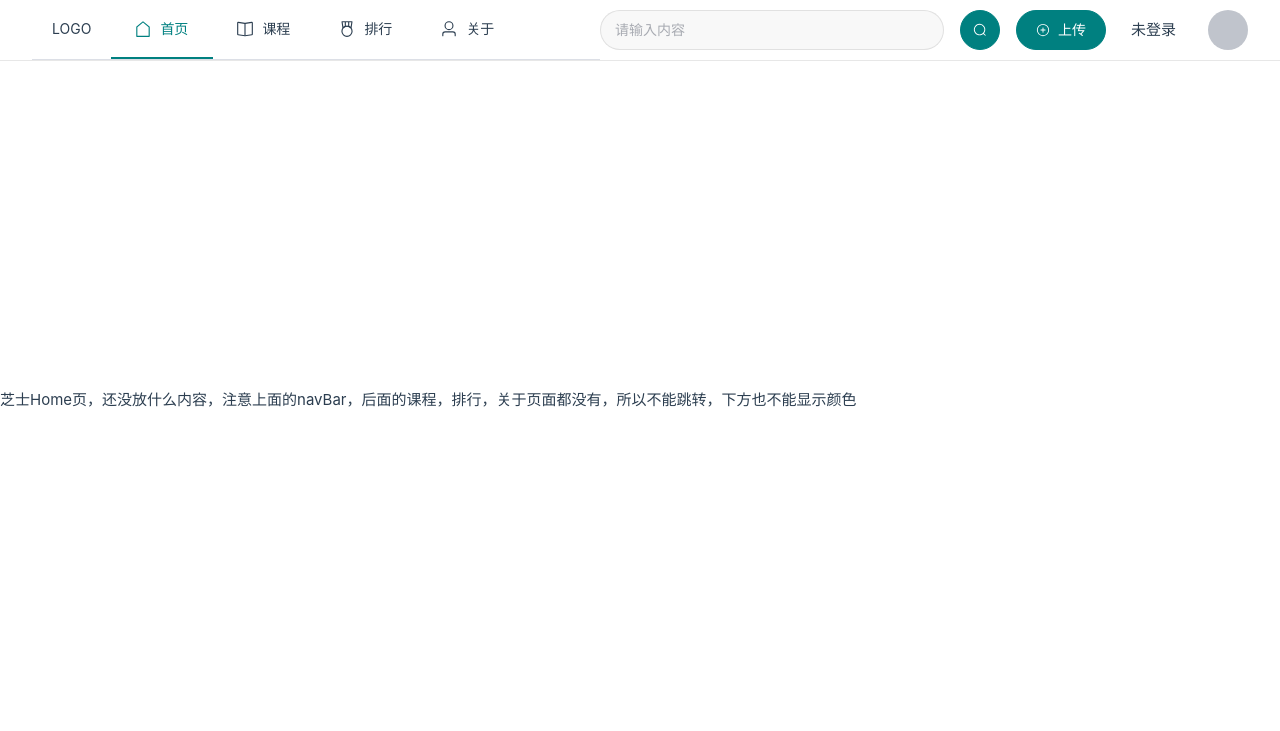
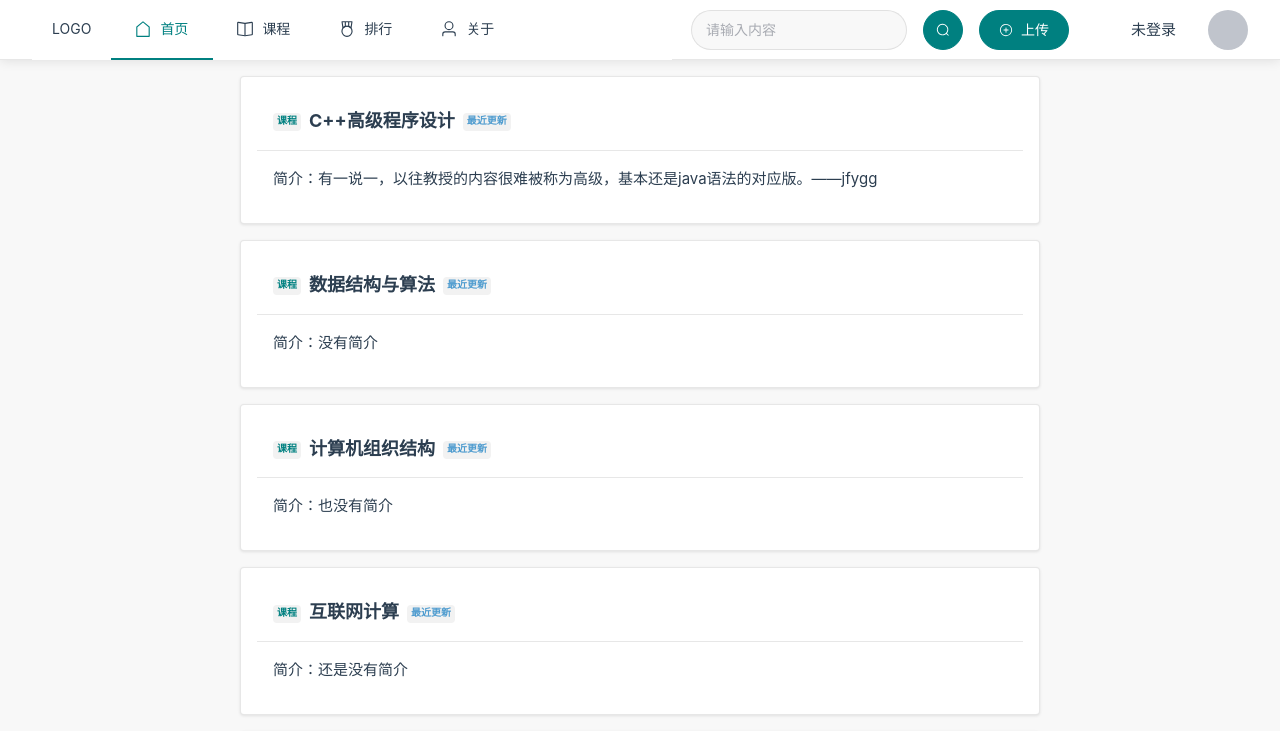
Before and after one commit to RashawnXue/Internet-Computing-WEB, a Vue app in the folder vue/: page /#/ in a window 1280 px wide. Shown: the top 731 px of the page. Built offline with nearby package versions, Linux system fonts and the light colour scheme.

Commit message:
Home Page v1.0

```diff
--- a/vue/index.html
+++ b/vue/index.html
@@ -6,7 +6,7 @@
     <meta name="viewport" content="width=device-width, initial-scale=1.0">
     <title>Vite App</title>
   </head>
-  <body>
+  <body style="background-color: var(--color-background-soft);">
     <div id="app"></div>
     <script type="module" src="/src/main.js"></script>
   </body>
--- a/vue/src/App.vue
+++ b/vue/src/App.vue
@@ -1,23 +1,26 @@
 <script setup>
 import NavigationBar from './components/NavigationBar.vue';
+
 </script>
 
 <template>
-  <header style="position: fixed; top: 0; width: 100%;">
-    <!--使用 router-link 组件进行导航 -->
-    <!--通过传递 `to` 来指定链接 -->
-    <!--`<router-link>` 将呈现一个带有正确 `href` 属性的 `<a>` 标签-->
-    <!-- <router-link to="/">返回首页</router-link> -->
-    <!-- 不知道NavBar该放哪儿，直接放根组件里了-ysh -->
-    <NavigationBar />
-  </header>
-  <main>
-    <div>
+  <el-container>
+    <el-header style="z-index: 1; position: fixed; top: 0; width: 100%; --el-header-padding: 0; background-color: var(--color-background);">
+      <!--使用 router-link 组件进行导航 -->
+      <!--通过传递 `to` 来指定链接 -->
+      <!--`<router-link>` 将呈现一个带有正确 `href` 属性的 `<a>` 标签-->
+      <!-- <router-link to="/">返回首页</router-link> -->
+      <NavigationBar />
+    </el-header>
+    <el-main style="top: 60px; padding: 1rem;">
       <!-- 路由出口 -->
       <!-- 路由匹配到的组件将渲染在这里 -->
       <router-view></router-view>
-    </div>
-  </main>
+    </el-main>
+    <el-footer style="position: relative; top: 60px; width: 100%; bottom: 0px; text-align: center;">
+      ——2022-2023第一学期软件学院互联网计算课程大作业——
+    </el-footer>
+  </el-container>
 </template>
 
 <style scoped>
--- a/vue/src/assets/main.css
+++ b/vue/src/assets/main.css
@@ -15,7 +15,6 @@ a,
 
 @media (min-width: 1024px) {
   body {
-    display: flex;
-    place-items: center;
+
   }
 }
--- a/vue/src/components/NavigationBar.vue
+++ b/vue/src/components/NavigationBar.vue
@@ -1,5 +1,4 @@
 <script setup>
-
 import { ref } from 'vue';
 import { House, Reading, Medal, User, CirclePlus } from '@element-plus/icons-vue';
 import SearchBar from './SearchBar.vue';
@@ -61,7 +60,7 @@ function clickAvatar() {
             </el-menu-item>
         </el-menu>
         <div style="align-self: center; display: flex; flex-direction: row;">
-            <SearchBar style="align-self: center; width: 26rem;" />
+            <SearchBar style="align-self: center; width: 18rem;" />
             <el-button :icon="CirclePlus" style="align-self: center;" type="primary" color="teal" size="large" round>上传
             </el-button>
         </div>
@@ -71,22 +70,17 @@ function clickAvatar() {
             <el-avatar style="align-self: center;" @click="clickAvatar"></el-avatar>
         </div>
     </div>
-
 </template>
 
-<style>
+<style scoped>
 .navigation-menu {
-    --el-menu-active-color: teal;
-    --el-menu-hover-text-color: teal;
-    --el-menu-hover-bg-color: var(--color-background);
-    --el-menu-bg-color: var(--color-background);
-    --el-menu-text-color: var(--color-text);
     border-bottom-width: 0;
     align-self: center;
     width: 40rem;
 }
 
 .navigation-container {
+    z-index: 1;
     display: flex;
     flex-direction: row;
     width: 100%;
@@ -95,6 +89,8 @@ function clickAvatar() {
     border-bottom-color: var(--color-border);
     padding: 0 2rem;
     justify-content: space-between;
+    box-shadow: var(--el-box-shadow-light);
+    height: 60px;
 }
 
 .user-profile {
@@ -105,3 +101,13 @@ function clickAvatar() {
     width: 10rem
 }
 </style>
+
+<style>
+:root {
+    --el-menu-active-color: teal;
+    --el-menu-hover-text-color: teal;
+    --el-menu-hover-bg-color: var(--color-background);
+    --el-menu-bg-color: var(--color-background);
+    --el-menu-text-color: var(--color-text);
+}
+</style>
--- /dev/null
+++ b/vue/src/components/icons/IconCourse.vue
@@ -0,0 +1,21 @@
+<template>
+        <div class="course-tag">
+            课程
+        </div>
+</template>
+
+<style scoped>
+.course-tag {
+    box-sizing: border-box;
+    border-radius: 4px;
+    padding: 0 4px;
+    height: 18px;
+    font-size: 10px;
+    background-color: var(--color-background-mute);
+    color: teal;
+    font-weight: bolder;
+    text-align: center;
+    vertical-align: middle;
+    line-height: 1.5;
+}
+</style>
--- /dev/null
+++ b/vue/src/components/icons/IconNew.vue
@@ -0,0 +1,21 @@
+<template>
+    <div class="course-tag">
+        最近更新
+    </div>
+</template>
+
+<style scoped>
+.course-tag {
+    box-sizing: border-box;
+    border-radius: 4px;
+    padding: 0 4px;
+    height: 18px;
+    font-size: 10px;
+    background-color: var(--color-background-mute);
+    color: rgb(79, 156, 207);
+    font-weight: bolder;
+    text-align: center;
+    vertical-align: middle;
+    line-height: 1.5;
+}
+</style>
--- a/vue/src/views/Home.vue
+++ b/vue/src/views/Home.vue
@@ -1,14 +1,70 @@
 <script setup>
 
-import { ref, onMounted } from 'vue'
-import SearchBar from '../components/SearchBar.vue'
+import { ref, onMounted, reactive } from 'vue'
+import IconCourse from '../components/icons/IconCourse.vue'
+import IconNew from '../components/icons/IconNew.vue'
+
+// 这个数组目前是静态的，最终是要从数据库中获取
+const briefIntros = ref([
+    { courseName: "C++高级程序设计", courseIntro: "有一说一，以往教授的内容很难被称为高级，基本还是java语法的对应版。——jfygg" },
+    { courseName: "数据结构与算法", courseIntro: "没有简介" },
+    { courseName: "计算机组织结构", courseIntro: "也没有简介" },
+    { courseName: "互联网计算", courseIntro: "还是没有简介" },
+    { courseName: "软件工程与计算Ⅱ", courseIntro: "这是大二下的课" }]);
+
+function goToCourse(item) {
+    ElNotification({
+        title: '跳转到' + item.courseName + "的详情页",
+        message: 'nothing',
+        type: 'warning',
+        showClose: false,
+    })
+}
 
 </script>
 
 <template>
+    <div class="content-container">
+        <el-card v-for="item in briefIntros" class="content-item" @click="goToCourse(item)">
+            <template #header>
+                <div class="content-item-header">
+                    <IconCourse style="margin-right: 0.5rem; margin-top: 2px;" />
+                    {{ item.courseName }}
+                    <IconNew style="margin-left: 0.5rem; margin-top: 2px;" />
+                </div>
+            </template>
+            {{ "简介：" + item.courseIntro }}
+        </el-card>
+    </div>
+</template>
 
-    <div>
-        芝士Home页，还没放什么内容，注意上面的navBar，后面的课程，排行，关于页面都没有，所以不能跳转，下方也不能显示颜色
-    </div>
+<style scoped>
+.content-container {
+    z-index: 0;
+    display: flex;
+    flex-direction: column;
+    align-items: center;
+}
 
-</template>
+.content-item {
+    width: 50rem;
+    box-shadow: 0 1px 3px hsl(0deg 0% 7% / 10%);
+    border-radius: 4px;
+    margin-bottom: 1rem;
+    background-color: var(--color-background);
+    box-sizing: border-box;
+    padding: 1rem;
+    --el-card-border-color: var(--color-border);
+    color: var(--color-text);
+    --el-card-padding: 1rem;
+}
+
+.content-item-header {
+    display: flex;
+    flex-direction: row;
+    align-items: center;
+    font-size: large;
+    font-weight: bolder;
+    padding-top: 0;
+}
+</style>
```
